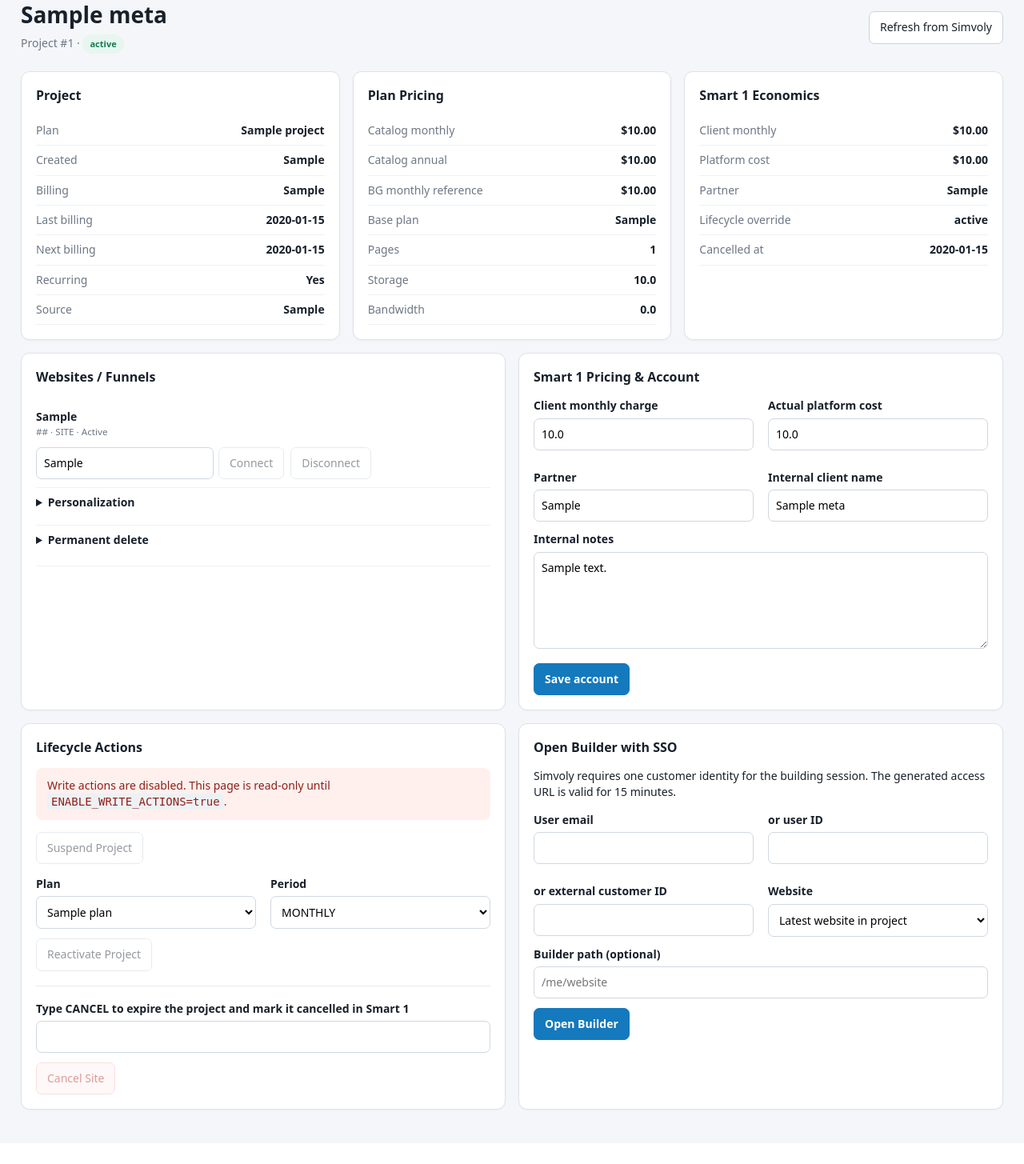
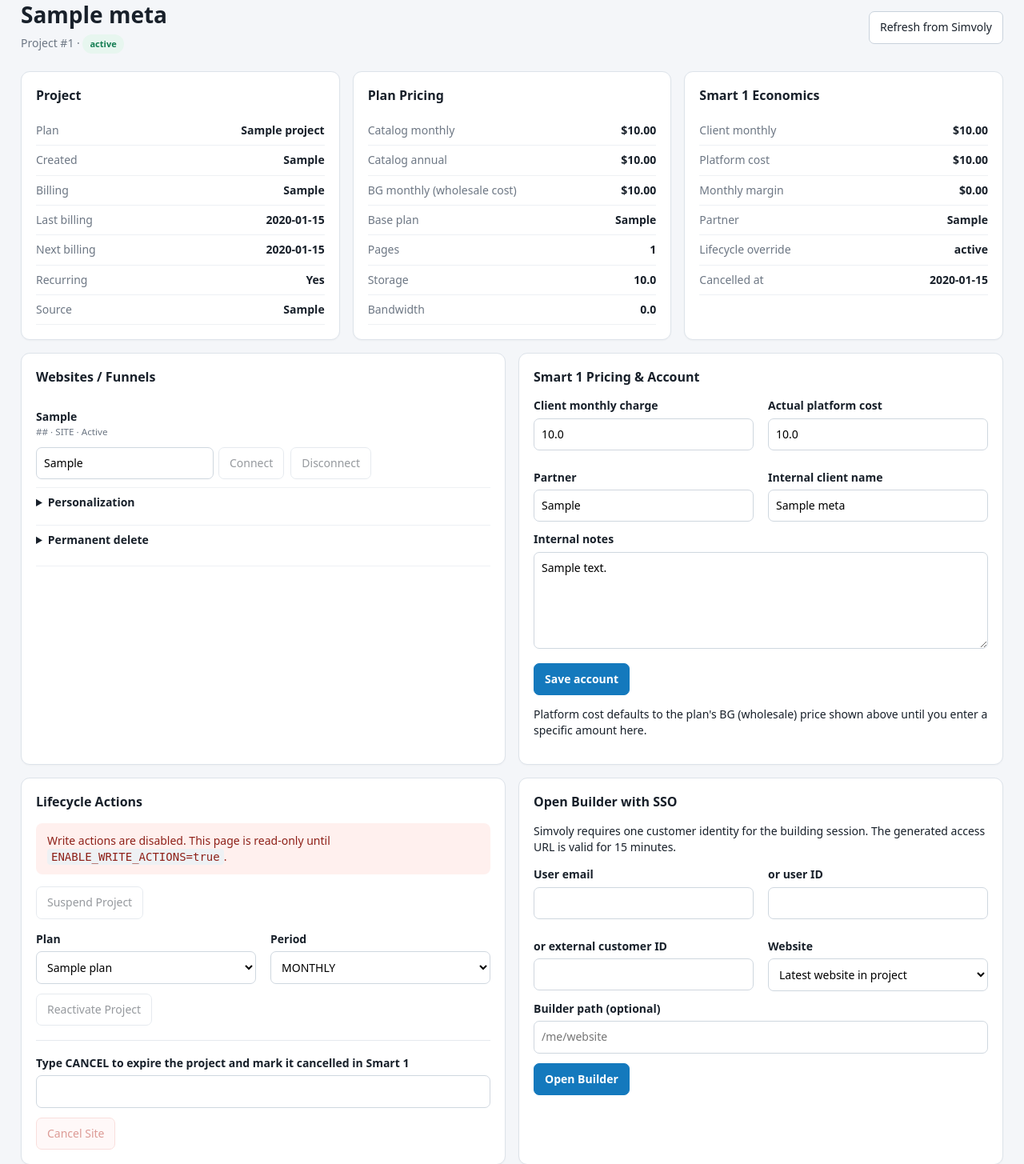
Before and after one commit to smart1marketing/blueprint, a Flask app: page /projects/1 in a window 1280 px wide. Shown: the part 110-1565 px from the top of the page at 80% size. Before the commit the page ends 1499 px from the top, so only its background shows below. Run offline with Flask 3, Linux system fonts and the light colour scheme; the visitor is signed in with stand-in values (Sample User, id 1); tables that the repository leaves empty hold one stand-in row (values such as "Sample post").

Commit message:
Enhance project_detail.html with pricing details
Updated the project detail template to include additional pricing information and hints for platform costs.

```diff
--- a/smart1-simvoly-admin/smart1-simvoly-admin/templates/project_detail.html
+++ b/smart1-simvoly-admin/smart1-simvoly-admin/templates/project_detail.html
@@ -7,8 +7,8 @@
 </div>
 <div class="grid3">
   <section class="card"><h2>Project</h2><div class="pair"><span>Plan</span><b>{{p.plan_name or '—'}}</b></div><div class="pair"><span>Created</span><b>{{p.created or '—'}}</b></div><div class="pair"><span>Billing</span><b>{{p.billing_period or '—'}}</b></div><div class="pair"><span>Last billing</span><b>{{p.last_billing_date or '—'}}</b></div><div class="pair"><span>Next billing</span><b>{{p.next_billing_date or '—'}}</b></div><div class="pair"><span>Recurring</span><b>{{'Yes' if p.recurring_manual_subscription else ('No' if p.recurring_manual_subscription is not none else '—')}}</b></div><div class="pair"><span>Source</span><b>{{p.source or '—'}}</b></div></section>
-  <section class="card"><h2>Plan Pricing</h2><div class="pair"><span>Catalog monthly</span><b>{{money(p.monthly_price)}}</b></div><div class="pair"><span>Catalog annual</span><b>{{money(p.yearly_price)}}</b></div><div class="pair"><span>BG monthly reference</span><b>{{money(p.bg_monthly_price)}}</b></div><div class="pair"><span>Base plan</span><b>{{p.base_plan or '—'}}</b></div><div class="pair"><span>Pages</span><b>{{p.pages if p.pages is not none else '—'}}</b></div><div class="pair"><span>Storage</span><b>{{p.storage if p.storage is not none else '—'}}</b></div><div class="pair"><span>Bandwidth</span><b>{{p.bandwidth if p.bandwidth is not none else '—'}}</b></div></section>
-  <section class="card"><h2>Smart 1 Economics</h2><div class="pair"><span>Client monthly</span><b>{{money(p.client_price if p.client_price is not none else p.monthly_price)}}</b></div><div class="pair"><span>Platform cost</span><b>{{money(p.platform_cost)}}</b></div><div class="pair"><span>Partner</span><b>{{p.partner or '—'}}</b></div><div class="pair"><span>Lifecycle override</span><b>{{p.lifecycle_state or '—'}}</b></div>{% if p.cancelled_at %}<div class="pair"><span>Cancelled at</span><b>{{p.cancelled_at}}</b></div>{% endif %}</section>
+  <section class="card"><h2>Plan Pricing</h2><div class="pair"><span>Catalog monthly</span><b>{{money(p.monthly_price)}}</b></div><div class="pair"><span>Catalog annual</span><b>{{money(p.yearly_price)}}</b></div><div class="pair"><span>BG monthly (wholesale cost)</span><b>{{money(p.bg_monthly_price)}}</b></div><div class="pair"><span>Base plan</span><b>{{p.base_plan or '—'}}</b></div><div class="pair"><span>Pages</span><b>{{p.pages if p.pages is not none else '—'}}</b></div><div class="pair"><span>Storage</span><b>{{p.storage if p.storage is not none else '—'}}</b></div><div class="pair"><span>Bandwidth</span><b>{{p.bandwidth if p.bandwidth is not none else '—'}}</b></div></section>
+  <section class="card"><h2>Smart 1 Economics</h2><div class="pair"><span>Client monthly</span><b>{{money(p.client_price if p.client_price is not none else p.monthly_price)}}</b></div><div class="pair"><span>Platform cost</span><b>{{money(p.platform_cost if p.platform_cost is not none else p.bg_monthly_price)}}</b></div><div class="pair"><span>Monthly margin</span><b>{{money((p.client_price if p.client_price is not none else (p.monthly_price or 0)) - (p.platform_cost if p.platform_cost is not none else (p.bg_monthly_price or 0)))}}</b></div><div class="pair"><span>Partner</span><b>{{p.partner or '—'}}</b></div><div class="pair"><span>Lifecycle override</span><b>{{p.lifecycle_state or '—'}}</b></div>{% if p.cancelled_at %}<div class="pair"><span>Cancelled at</span><b>{{p.cancelled_at}}</b></div>{% endif %}</section>
 </div>
 
 <div class="grid2">
@@ -28,7 +28,8 @@
 </section>
 <section class="card">
   <h2>Smart 1 Pricing & Account</h2>
-  <form method="post" action="{{url_for('pricing',pid=p.project_id)}}"><input type="hidden" name="csrf_token" value="{{session.csrf}}"><div class="formgrid"><label>Client monthly charge<input name="client_price" type="number" step="0.01" value="{{p.client_price if p.client_price is not none else ''}}" placeholder="{{p.monthly_price or ''}}"></label><label>Actual platform cost<input name="platform_cost" type="number" step="0.01" value="{{p.platform_cost if p.platform_cost is not none else ''}}"></label><label>Partner<input name="partner" value="{{p.partner or ''}}"></label><label>Internal client name<input name="internal_client_name" value="{{p.internal_client_name or ''}}"></label></div><label>Internal notes<textarea name="notes" rows="5">{{p.notes or ''}}</textarea></label><button class="primary">Save account</button></form>
+  <form method="post" action="{{url_for('pricing',pid=p.project_id)}}"><input type="hidden" name="csrf_token" value="{{session.csrf}}"><div class="formgrid"><label>Client monthly charge<input name="client_price" type="number" step="0.01" value="{{p.client_price if p.client_price is not none else ''}}" placeholder="{{p.monthly_price or ''}}"></label><label>Actual platform cost<input name="platform_cost" type="number" step="0.01" value="{{p.platform_cost if p.platform_cost is not none else ''}}" placeholder="{{p.bg_monthly_price or ''}}"></label><label>Partner<input name="partner" value="{{p.partner or ''}}"></label><label>Internal client name<input name="internal_client_name" value="{{p.internal_client_name or ''}}"></label></div><label>Internal notes<textarea name="notes" rows="5">{{p.notes or ''}}</textarea></label><button class="primary">Save account</button></form>
+  <p class="hint">Platform cost defaults to the plan's BG (wholesale) price shown above until you enter a specific amount here.</p>
 </section>
 </div>
 
```
